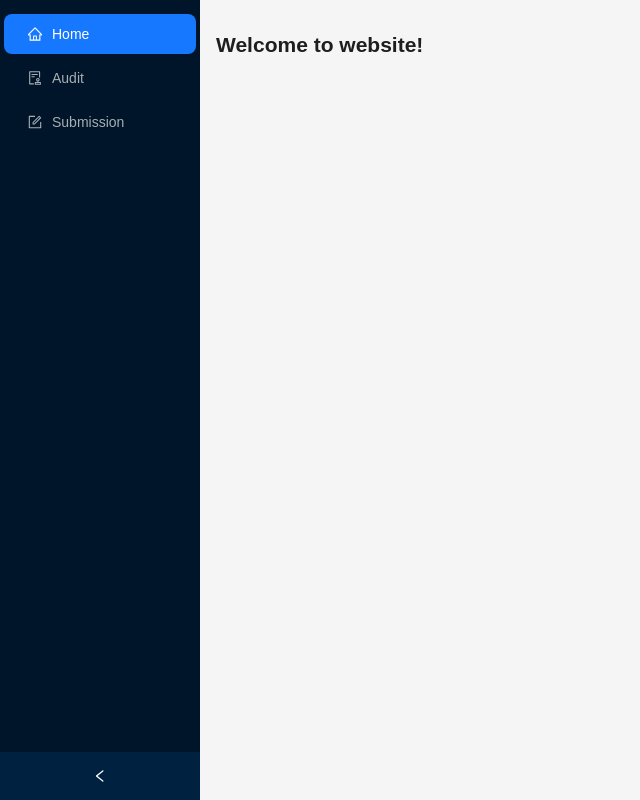
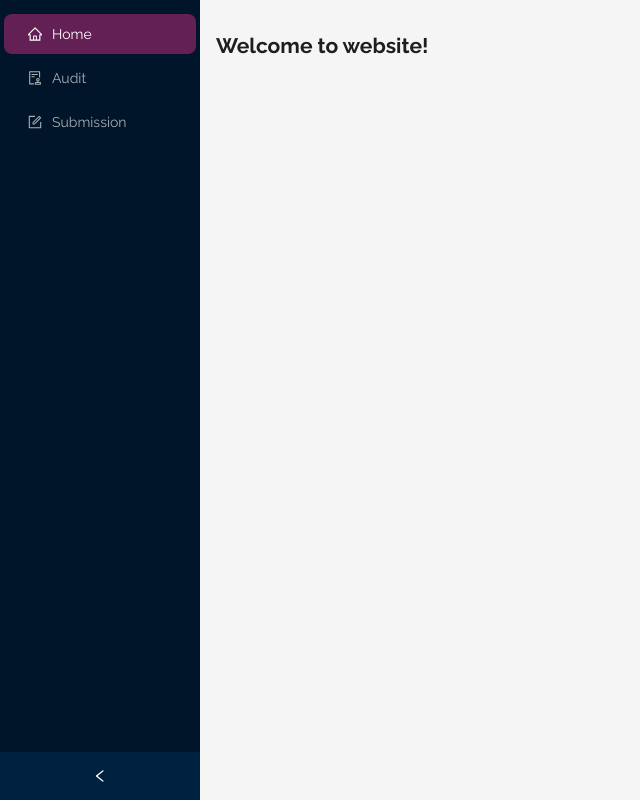
Before and after one commit to Emperor51/bs3221-summative, a React (Vite) app in the folder apps/website/: page / in a window 1280 px wide. Shown: the whole page, without its empty margins (0-640 px from the left). Built offline with nearby package versions, Linux system fonts and the light colour scheme.

Commit message:
feature: winchester university font

```diff
--- a/apps/website/src/app/app.tsx
+++ b/apps/website/src/app/app.tsx
@@ -84,7 +84,7 @@ export function App() {
         </Sider>
       ) : (
         // Render top bar with menu button for small screens
-        <Layout.Header style={{ padding: '0 16px', background: '#001529' }}>
+        <Layout.Header style={{ padding: '0 16px', background: '#632054' }}>
           <Button
             type="text"
             icon={<MenuOutlined style={{ color: '#fff', fontSize: '20px' }} />}
@@ -92,10 +92,10 @@ export function App() {
           />
           <h1 style={{ color: '#fff', marginLeft: '16px', display: 'inline' }}>Fire Marshals</h1>
           <Drawer
-            title="Menu"
+            title=" Menu"
             placement="left"
             onClose={onClose}
-            visible={drawerVisible}
+            open={drawerVisible}
             bodyStyle={{ padding: 0 }}
           >
             <Menu
--- a/apps/website/src/main.tsx
+++ b/apps/website/src/main.tsx
@@ -2,15 +2,37 @@ import { StrictMode } from 'react';
 import { BrowserRouter } from 'react-router-dom';
 import * as ReactDOM from 'react-dom/client';
 import App from './app/app';
+import { ConfigProvider } from 'antd';
 
 const root = ReactDOM.createRoot(
   document.getElementById('root') as HTMLElement
 );
 
+
 root.render(
-  <StrictMode>
-    <BrowserRouter>
+<StrictMode>
+  <BrowserRouter>
+    <header>
+      <link rel="preconnect" href="https://fonts.googleapis.com" />
+      <link rel="preconnect" href="https://fonts.gstatic.com" />
+      <link href="https://fonts.googleapis.com/css2?family=Raleway:wght@100..900&display=swap" rel="stylesheet" />
+    </header>
+    <ConfigProvider
+      theme={{
+        token: {
+          colorPrimary: '#632054',
+          colorBgContainer: '#f7c111'
+        },
+        components: {
+          Menu: {
+            colorItemBgSelected: '#632054', // Active menu item background
+            colorItemTextSelected: '#ffffff', // Active menu item text
+          },
+        },
+      }}
+    >
       <App />
-    </BrowserRouter>
-  </StrictMode>
+    </ConfigProvider>
+  </BrowserRouter>
+</StrictMode>
 );
--- a/apps/website/src/styles.css
+++ b/apps/website/src/styles.css
@@ -1,7 +1,7 @@
 /* You can add global styles to this file, and also import other style files */
 html *
 {
-    font-family: Arial, serif !important;
+    font-family: "Raleway", serif !important;
 }
 
 body {
```
